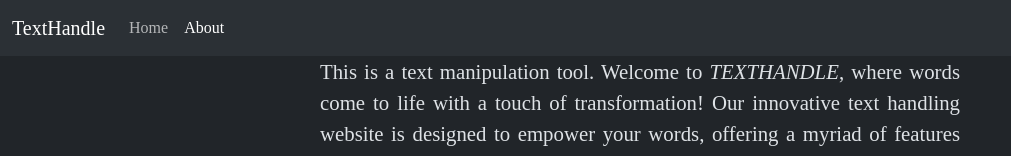
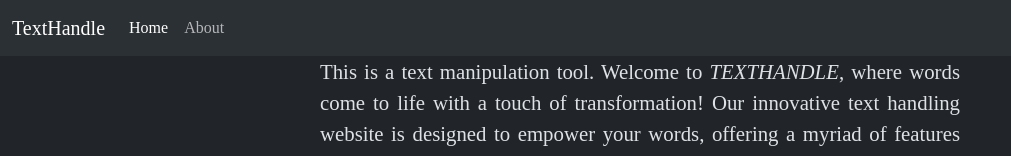
Before and after one commit to puni7777777/file_handling, a React (Create React App) app: page /about in a window 1280 px wide. Shown: the top 156 px of the page, without its empty margins (0-1011 px from the left). Built offline with nearby package versions, Linux system fonts and the light colour scheme.

Commit message:
router addition

```diff
--- a/package.json
+++ b/package.json
@@ -20,7 +20,7 @@
     "number-to-words": "^1.2.4",
     "react": "^18.2.0",
     "react-dom": "^18.2.0",
-    "react-router-dom": "^6.21.2",
+    "react-router-dom": "^6.22.0",
     "react-scripts": "^5.0.1",
     "scripts": "^0.1.0",
     "web-vitals": "^2.1.4",
--- a/src/App.js
+++ b/src/App.js
@@ -1,13 +1,33 @@
-// import logo from './logo.svg';
-// import './App.css';
+import React, { useState } from 'react';
+import './App.css';
 import { Routes, Route } from 'react-router-dom';
 import About from './components/About';
 import Home from './components/Home';
+import Navbar from './components/Navbar';
 
 
 function App(props) {
+
+  const [homeActive, setHomeActive] = useState('active');
+  const [aboutActive, setAboutActive] = useState('');
+
+  const handleHomeClick = () => {
+    setHomeActive('active');
+    setAboutActive('');
+    console.log("home")
+  };
+
+  const handleAboutClick = () => {
+    setHomeActive('');
+    setAboutActive('active');
+    console.log("about")
+  };
+
   return (
     <>
+      <Navbar title="TextHandle" home_active={homeActive}
+        about_active={aboutActive}
+        onHomeClick={handleHomeClick} onAboutClick={handleAboutClick} />
       <Routes>
         <Route path="/" element={<Home />} />
         <Route path="about" element={<About />} />
--- a/src/components/About.js
+++ b/src/components/About.js
@@ -2,10 +2,9 @@ import React from 'react'
 import Navbar from './Navbar'
 import './about.css'
 
-export default function About() {
+function About() {
     return (
         <>
-            <Navbar title="TextHandle" about_active='active' />
             <div className='para'>
                 <p align='justify'>This is a text manipulation tool.
                     Welcome to <i>TEXTHANDLE</i>, where words come to life with a
@@ -29,3 +28,5 @@ export default function About() {
         </>
     )
 }
+
+export default About;
--- a/src/components/Home.js
+++ b/src/components/Home.js
@@ -5,10 +5,9 @@ import ContactUs from './Contact'
 import Footer from './Footer'
 
 
-export default function Home() {
+function Home() {
     return (
         <>
-            <Navbar title="TextHandle" home_active='active'/>
             {/* <Search /> */}
             {/* <Login /> */}
             <Textinput heading="Enter text to change" />
@@ -17,3 +16,5 @@ export default function Home() {
         </>
     )
 }
+
+export default Home;
--- a/src/components/Navbar.js
+++ b/src/components/Navbar.js
@@ -1,5 +1,6 @@
 import React, { useState } from 'react'
 import PropTypes from 'prop-types';
+import { Link } from 'react-router-dom';
 
 export default function Navbar(props) {
     return (
@@ -12,10 +13,10 @@ export default function Navbar(props) {
                 <div className="collapse navbar-collapse" id="navbarNav">
                     <ul className="navbar-nav">
                         <li className="nav-item">
-                            <a className={`nav-link ${props.home_active}`} aria-current="page" href="/">Home</a>
+                            <Link to="/" className={`nav-link ${props.home_active}`} aria-current="page" onClick={props.onHomeClick}>Home</Link>
                         </li>
                         <li className="nav-item">
-                            <a className={`nav-link ${props.about_active}`} href="/about">About</a>
+                            <Link to="/about" className={`nav-link ${props.about_active}`} onClick={props.onAboutClick}>About</Link>
                         </li>
                     </ul>
                 </div>
@@ -28,6 +29,8 @@ Navbar.propTypes = {
     title: PropTypes.string.isRequired,
     home_active: PropTypes.string.isRequired,
     about_active: PropTypes.string.isRequired,
+    onHomeClick: PropTypes.func.isRequired,
+    onAboutClick: PropTypes.func.isRequired,
 }
 
 Navbar.defaultProps = {
```
Also changed, not shown: 1 other file (tests, documents, lock files or other folders).
